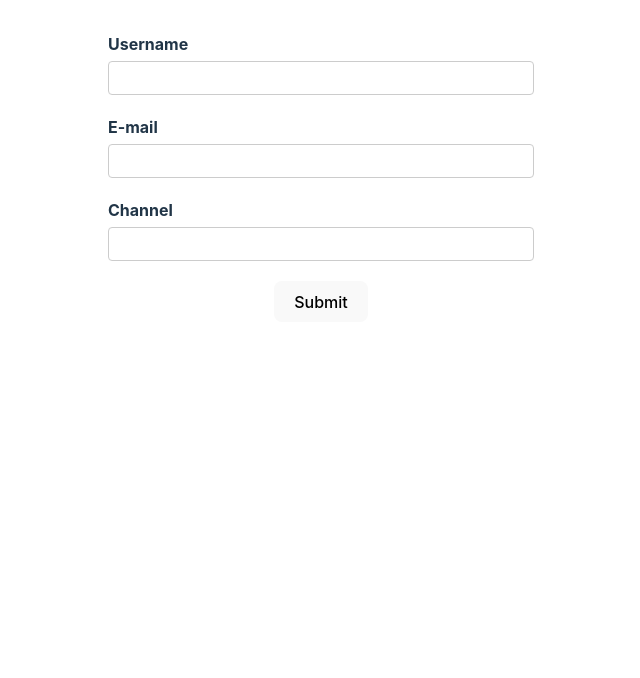
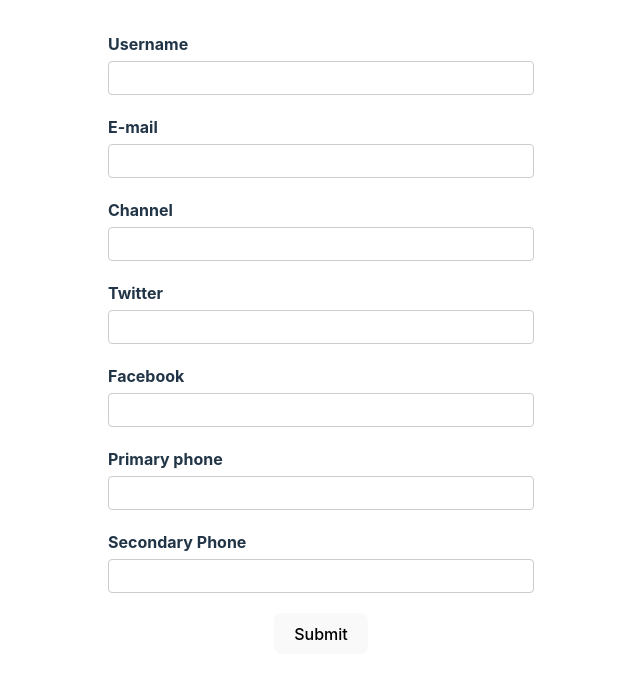
Before and after one commit to Nikhilnair48/react-hook-form, a React (Vite) app: page / in a window 1280 px wide. Shown: the top 678 px of the page, without its empty margins (319-959 px from the left). Built offline with nearby package versions, Linux system fonts and the light colour scheme; no server answers.

Commit message:
feat: nested objects and arrays added

```diff
--- a/src/YoutubeForm.tsx
+++ b/src/YoutubeForm.tsx
@@ -5,6 +5,11 @@ type FormValues = {
   username: string;
   email: string;
   channel: string;
+  social: {
+    twitter: string;
+    facebook: string;
+  };
+  phoneNumbers: string[];
 };
 
 export const YoutubeForm = () => {
@@ -18,6 +23,11 @@ export const YoutubeForm = () => {
         username: "Batman",
         email: data.email,
         channel: "",
+        social: {
+          twitter: "",
+          facebook: "",
+        },
+        phoneNumbers: ["", ""],
       };
     },
   });
@@ -88,6 +98,66 @@ export const YoutubeForm = () => {
           />
           <p className="error">{errors.channel?.message}</p>
         </div>
+        <div className="form-control">
+          <label htmlFor="twitter">Twitter</label>
+          <input
+            type="text"
+            id="channel"
+            {...register("social.twitter", {
+              required: {
+                value: true,
+                message: "Twitter is required",
+              },
+            })}
+          />
+          <p className="error">{errors.social?.twitter?.message}</p>
+        </div>
+        <div className="form-control">
+          <label htmlFor="facebook">Facebook</label>
+          <input
+            type="text"
+            id="facebook"
+            {...register("social.facebook", {
+              required: {
+                value: true,
+                message: "Facebook is required",
+              },
+            })}
+          />
+          <p className="error">{errors.social?.facebook?.message}</p>
+        </div>
+        <div className="form-control">
+          <label htmlFor="primary-phone">Primary phone</label>
+          <input
+            type="text"
+            id="primary-phone"
+            {...register("phoneNumbers.0", {
+              required: {
+                value: true,
+                message: "Primary phone is required",
+              },
+            })}
+          />
+          <p className="error">
+            {errors.phoneNumbers && errors.phoneNumbers[0]?.message}
+          </p>
+        </div>
+        <div className="form-control">
+          <label htmlFor="secondary-phone">Secondary Phone</label>
+          <input
+            type="text"
+            id="secondary-phone"
+            {...register("phoneNumbers.1", {
+              required: {
+                value: true,
+                message: "Secondary phone is required",
+              },
+            })}
+          />
+          <p className="error">
+            {errors.phoneNumbers && errors.phoneNumbers[1]?.message}
+          </p>
+        </div>
         <button>Submit</button>
       </form>
       <DevTool control={control} />
```
